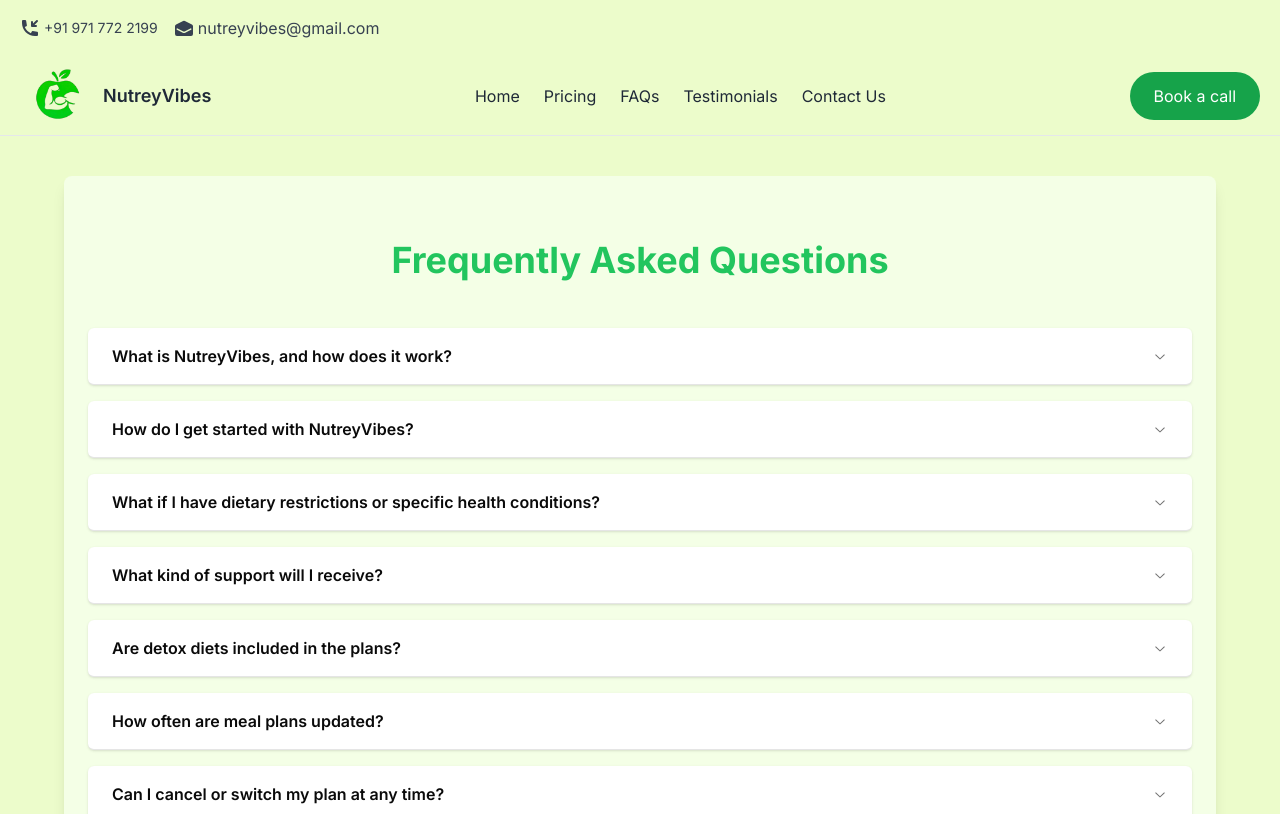
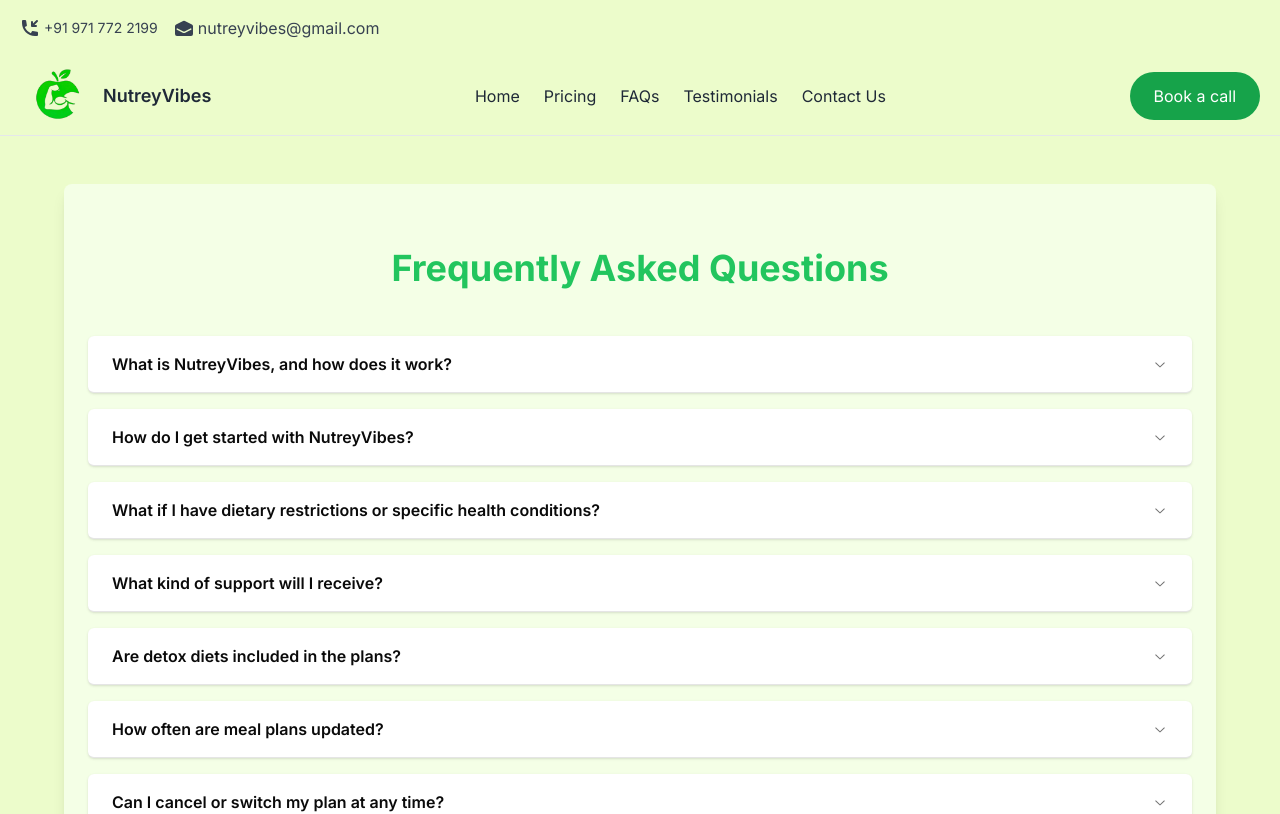
Before and after one commit to vishal7245/nutreyvibes, a Next.js app: page /FAQ in a window 1280 px wide. Shown: the top 814 px of the page. Built offline with nearby package versions, Linux system fonts and the light colour scheme.

Commit message:
added some margin

```diff
--- a/app/(Learn-More)/FAQ/page.tsx
+++ b/app/(Learn-More)/FAQ/page.tsx
@@ -3,7 +3,7 @@ import FAQ from '@/components/FAQ'
 
 const page = () => {
   return (
-    <section className='py-10 mb-16'>
+    <section className='py-10 mb-16 mt-2'>
         <FAQ />
     </section>
   )
```
